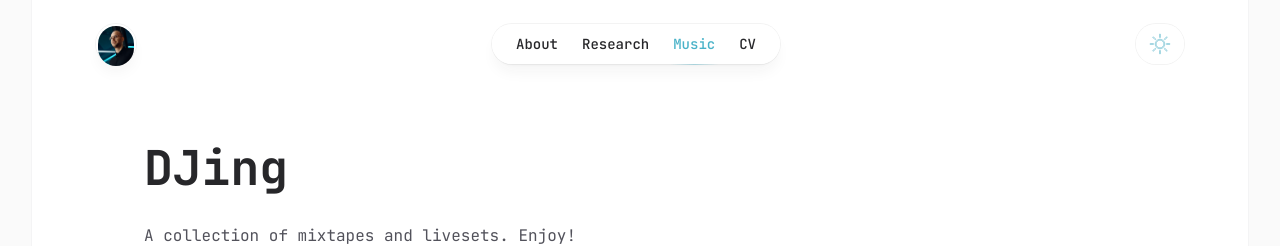
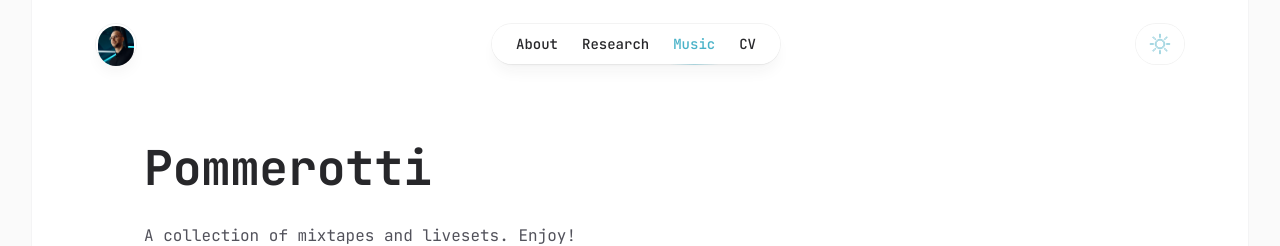
Before and after one commit to ppommer/ppommer.github.io, a React (Create React App) app: page /#/music in a window 1280 px wide. Shown: the top 246 px of the page. Built offline with nearby package versions, Linux system fonts and the light colour scheme.

Commit message:
Update music section

```diff
--- a/src/pages/Music.jsx
+++ b/src/pages/Music.jsx
@@ -3,7 +3,7 @@ function Music() {
     <div className="px-4 md:px-14 lg:px-28 overflow-hidden">
       <div className="lg:w-[70%] mb-20">
         <h1 className="text-5xl font-bold mb-8 text-zinc-800 dark:text-zinc-100">
-          DJing
+          Pommerotti
         </h1>
         <p className="text-zinc-600 dark:text-zinc-400">
           A collection of mixtapes and livesets. Enjoy!
```
